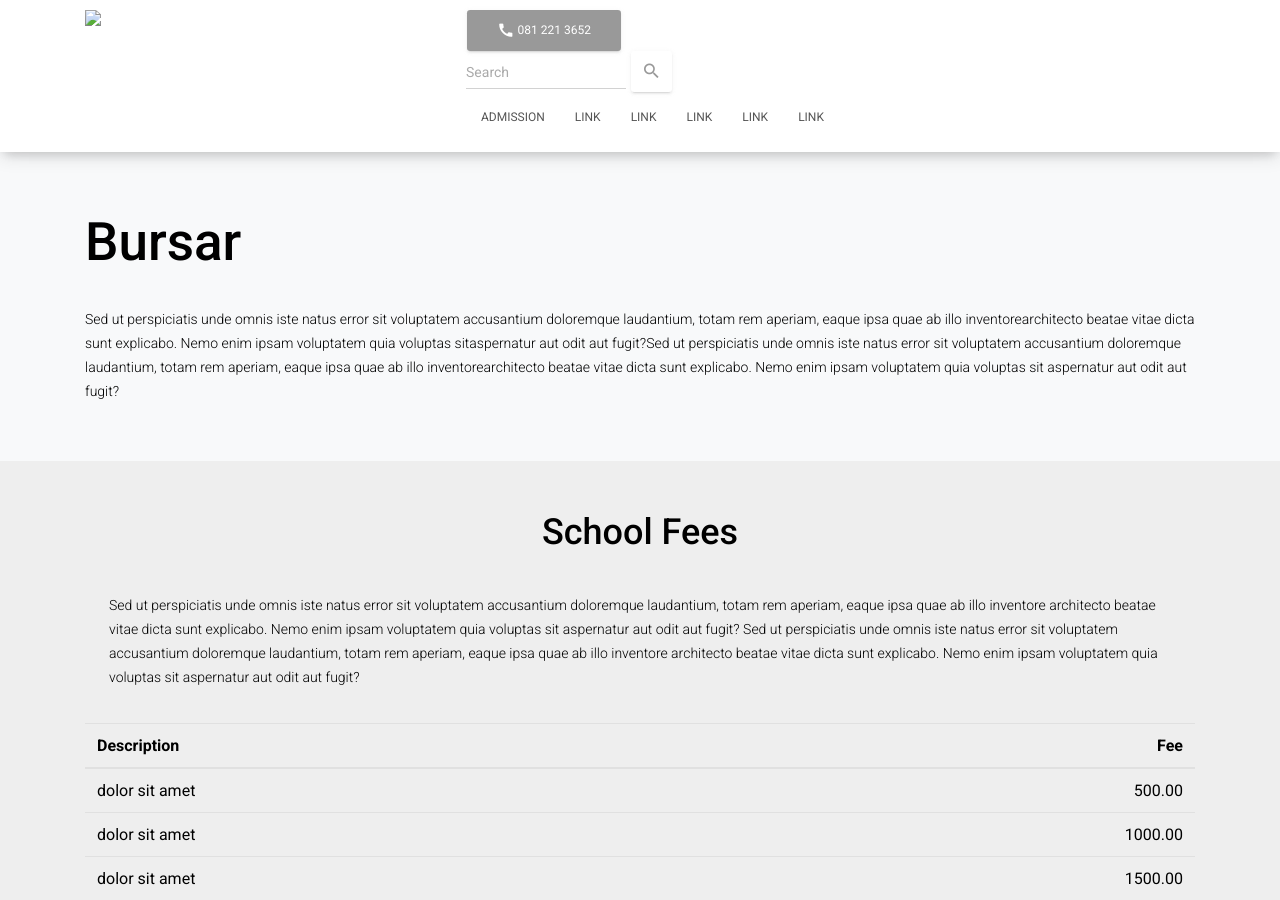
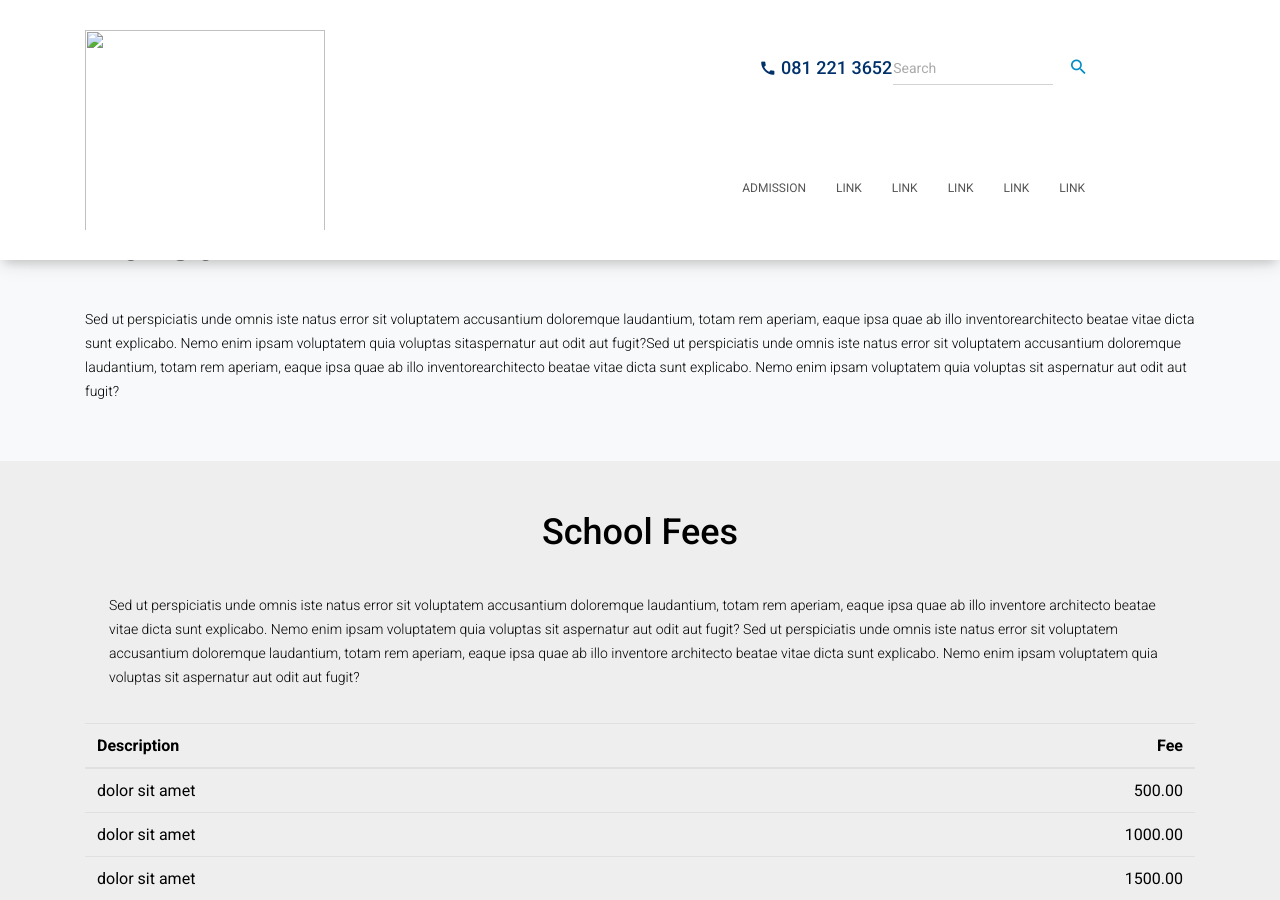
Before and after one commit to acf-sack/sack-site, a Jekyll site: the page built from bursar/index.html, in a window 1280 px wide and 900 px high. Built offline with Jekyll 4.4.1, drawn with Linux system fonts in a browser that asks for light colours; nearby versions of some CDN libraries.

Commit message:
Link Custom CSS file, Replace h1 tags with div tags

```diff
--- a/bursar/index.html
+++ b/bursar/index.html
@@ -16,7 +16,7 @@
   <!-- Material Kit CSS -->
   <link href="../assets/css/material-kit.css?v=2.0.7" rel="stylesheet" />
   <link href="../assets/css/styles.css" rel="stylesheet" />
-</head>
+  <link href="../assets/css/custom.css" rel="stylesheet" />
 
 <body>
   <!-- Navbar -->
@@ -59,7 +59,6 @@
               architecto beatae vitae dicta sunt explicabo. Nemo enim ipsam voluptatem quia voluptas sit
               aspernatur aut odit aut fugit?
             </p>
-            <p>
             <table class="table container pt-4">
               <thead>
                 <tr>
@@ -85,7 +84,6 @@
                 </tr>
               </tbody>
             </table>
-            </p>
           </div>
         </div>
   </section>
@@ -95,7 +93,7 @@
     <div class="section pb-0" id="sds-fee">
       <div class="container text-left">
         <h2 class="mt-0 text-center font-weight-bold">SDS Fee</h2>
-        <p class="pb-5">
+        <p>
           Sed ut perspiciatis unde omnis iste natus error sit voluptatem
           accusantium doloremque laudantium, totam rem aperiam, eaque ipsa quae ab illo inventore
           architecto beatae vitae dicta sunt explicabo. Nemo enim ipsam voluptatem quia voluptas sit
@@ -105,8 +103,10 @@
           architecto beatae vitae dicta sunt explicabo. Nemo enim ipsam voluptatem quia voluptas sit
           aspernatur aut odit aut fugit?
         </p>
-        <h2 class="mt-0 text-center"><button type="button" class="btn btn-info text-center font-weight-bold">See
-            More</button>
+        <div class="btn-section">
+          <button type="button" class="btn btn-info font-weight-bold">
+            See More
+          </button>
         </div>
       </div>
   </section>
```
Lines whose indentation alone changed are shown as unchanged.
